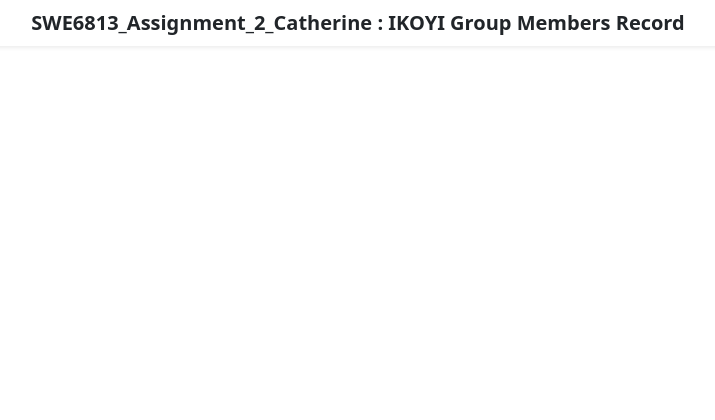
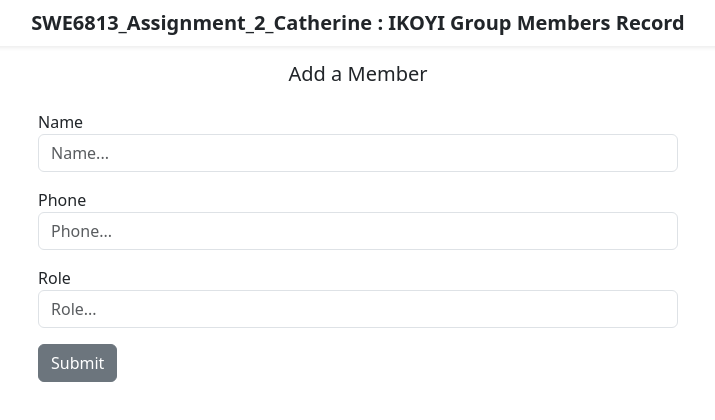
Before and after one commit to Catherin2/reactapp3, a React (Create React App) app in the folder client/: page /update/1 in a window 1280 px wide. Shown: the top 420 px of the page, without its empty margins (282-997 px from the left). Built offline with nearby package versions, Linux system fonts and the light colour scheme; no server answers.

Commit message:
updtae, create and app update commit8012

```diff
--- a/client/src/App.js
+++ b/client/src/App.js
@@ -3,6 +3,8 @@ import Member from './Member';
 import Navbar from './Navbar';
 import 'bootstrap/dist/css/bootstrap.min.css';
 import React from 'react';
+import Create from './Create';
+import Update from './Update';
 
 
 function App() {
@@ -12,6 +14,8 @@ function App() {
       <BrowserRouter>
         <Routes>
           <Route path='/' element={<Member />}></Route>
+          <Route path='/create' element={<Create />}></Route>
+          <Route path='/update/:id' element={<Update />}></Route>
         </Routes>
       </BrowserRouter>
 
--- a/client/src/Create.js
+++ b/client/src/Create.js
@@ -1,9 +1,69 @@
-import React from 'react'
+import axios from "axios";
+import React, { useState } from "react";
+import { useNavigate } from "react-router-dom";
 
-export default function Create() {
+
+const Create = () => {
+    const [name, setName] = useState("");
+    const [phone, setPhone] = useState("");
+    const [role, setRole] = useState("");
+    const navigate = useNavigate();
+
+
+    const handleSubmit = async (event) => {
+        event.preventDefault();
+        axios
+            .post("mysglserver46.database.windows.net/create", { name, phone, role },
+                {
+                    headers: {
+                        'Content-Type': 'application/json'
+                    }
+                }
+            )
+            .then((res) => {
+                console.log(res);
+                navigate("/");
+            })
+            .catch((err) => console.log(err.message));
+    }
+
     return (
         <div>
+            <div class="d-flex align-items-center flex-column mt-3">
+                <h5>ADD Member</h5>
+                <form className="w-50" onSubmit={handleSubmit} >
+                    <div className="'mb-3 mt-3" >
+                        <label htmlFor="name">Name</label>
+                        <input
+                            type="text"
+                            placeholder="Name..."
+                            className="form-control"
+                            onChange={(e) => setName(e.target.value)}
+                        />
+                    </div>
+                    <div className="'mb-2 mt-3">
+                        <label htmlFor="phone">Phone</label>
+                        <input
+                            type="int"
+                            placeholder="Phone..."
+                            className="form-control"
+                            onChange={(e) => setPhone(e.target.value)}
+                        />
+                    </div>
+                    <div className="'mb-2 mt-3">
+                        <label htmlFor="role">Role</label>
+                        <input
+                            type="text"
+                            placeholder="Role..."
+                            className="form-control"
+                            onChange={(e) => setRole(e.target.value)}
+                        />
+                    </div>
+                    <button type="submit" class="btn btn-secondary mt-3">Submit</button>
+                </form>
+            </div>
+        </div>
+    );
+}
 
-        </div>
-    )
-}
+export default Create;
--- a/client/src/Update.js
+++ b/client/src/Update.js
@@ -1,9 +1,86 @@
-import React from 'react'
+import React, { useEffect, useState } from "react";
+import axios from "axios";
+import { useNavigate, useParams } from "react-router-dom";
 
-export default function Update() {
+function Update() {
+    const { id } = useParams();
+
+    const [values, setValues] = React.useState({
+        name: "",
+        phone: "",
+        role: ""
+    });
+
+    const navigate = useNavigate();
+
+    const handleSubmit = (e) => {
+        e.preventDefault();
+        axios
+            .put("mysglserver46.database.windows.net/create", values,
+                {
+                    headers: {
+                        'Content-Type': 'application/json'
+                    }
+                })
+            .then(res => navigate('/'))
+            .catch((err) => console.log(err))
+    }
+
+    useEffect(() => {
+        axios
+            .get("/mysglserver46.database.windows.net/getrecord/" + id,
+                {
+                    headers: {
+                        'Content-Type': 'application/json'
+                    }
+                }
+            )
+            .then((res) => setValues({
+                ...values, name: res.data[0].name,
+                phone: res.data[0].phone,
+                role: res.data[0].role
+            })
+            )
+            .catch((err) => console.log(err));
+    }, []);
+
     return (
-        <div>
-
+        <div className="d-flex align-items-center flex-column mt-3">
+            <h5>Add a Member</h5>
+            <form className="w-50" onSubmit={handleSubmit}>
+                <div className="mb-3 mt-3">
+                    <label htmlFor="">Name</label>
+                    <input
+                        type="text"
+                        placeholder="Name..."
+                        className="form-control"
+                        value={values.name}
+                        onChange={(e) => setName(e.target.value)}
+                    />
+                </div>
+                <div className="'mb-2 mt-3">
+                    <label htmlFor="">Phone</label>
+                    <input
+                        type="int"
+                        placeholder="Phone..."
+                        className="form-control"
+                        value={values.phone}
+                        onChange={(e) => setPhone(e.target.value)}
+                    />
+                </div>
+                <div className="'mb-2 mt-3">
+                    <label htmlFor="">Role</label>
+                    <input
+                        type="text"
+                        placeholder="Role..."
+                        className="form-control"
+                        value={values.role}
+                        onChange={(e) => setRole(e.target.value)}
+                    />
+                </div>
+                <button type="submit" className="btn btn-secondary mt-3">Submit</button>
+            </form>
         </div>
-    )
+    );
 }
+export default Update;
```
